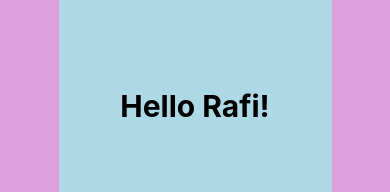
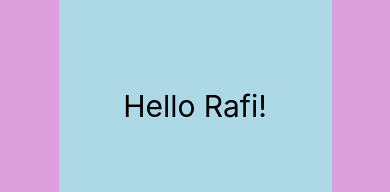
Before and after one commit to adnantariq123/rNative, a React Native app in the folder FirstRun/: screen / in a window 390 px wide. Shown: the part 316-508 px from the top of the page. Built offline with nearby package versions, Linux system fonts and the light colour scheme.

Commit message:
style get updated if using inline style instead

```diff
--- a/FirstRun/App.js
+++ b/FirstRun/App.js
@@ -8,8 +8,9 @@ export default function App() {
   })
 
   useEffect(()=>{
-    //alert("this should also work")
+    //
     const subscription = Dimensions.addEventListener("change", ({window})=>{
+      alert("this will work when the orientation is changes, BUT it does not seem to update the styles. a refresh is required... not cool :(")
       setDimensions ({window})
     })
     return ()=> subscription?.remove();
@@ -20,10 +21,17 @@ export default function App() {
   const windowWidth = window.width;
   const windowHeight = window.height;
 
+//alert(windowWidth) // iPhone width is 667, iPad width is 810
+//alert(windowHeight)// iPhone height is 375, iPad height is 1080
+// HOWEVER this changes from landscapr to protraite modes!!
+
   return (
     <View style={styler.container}>
       <View style={styler.box}>
-        <Text style={styler.text}>Hello Rafi!</Text>
+        {/* <Text style={styler.text}>Hello Rafi!</Text> */}
+        {/*  this DOES WORK!- notice the letter psacing getting updated. however the iPads WIDTH is more than 500 in
+        both landscape as well as protrait mode so it seems as if nothing had changed */}
+        <Text style={{fontSize:30, letterSpacing: windowWidth > 500 ? 20: 0}}>Hello Rafi!</Text>
       </View>
     </View>
   );
@@ -32,7 +40,7 @@ export default function App() {
 // Screen and window dimensions are different on android
 const windowWidth=Dimensions.get("window").width // screen refering to the entire thing..
 const windowHeight=Dimensions.get("window").height
-//ONE VERY MAJOR DRAW BACK of the deminsions api -  the values do not dynamiclly update,
+//ONE VERY MAJOR DRAW BACK of the deminsions api -  the values do not dynamiclly update, for eg: teh responsive style dont seem to be update?
 // when the windows deminsions change either due to orentation, or more complex senarios as foldable phones
 
 // alert(windowWidth)
@@ -56,9 +64,9 @@ const styler = StyleSheet.create({
     alignItems: "center",
     justifyContent:"center"
   },
-  text: {
-    fontSize:30,
-    fontWeight:"bold",
-    letterSpacing: windowWidth > 500 ? 20: 0 // so this letterSpacing:20 will only show on the iPad JUST HOW COOL is that!
-  }
+  // text: {
+  //   fontSize:30,
+  //   fontWeight:"bold",
+  //   letterSpacing: windowWidth > 500 ? 20: 0 // so this letterSpacing:20 will only show on the iPad JUST HOW COOL is that!
+  // }
 });
```
